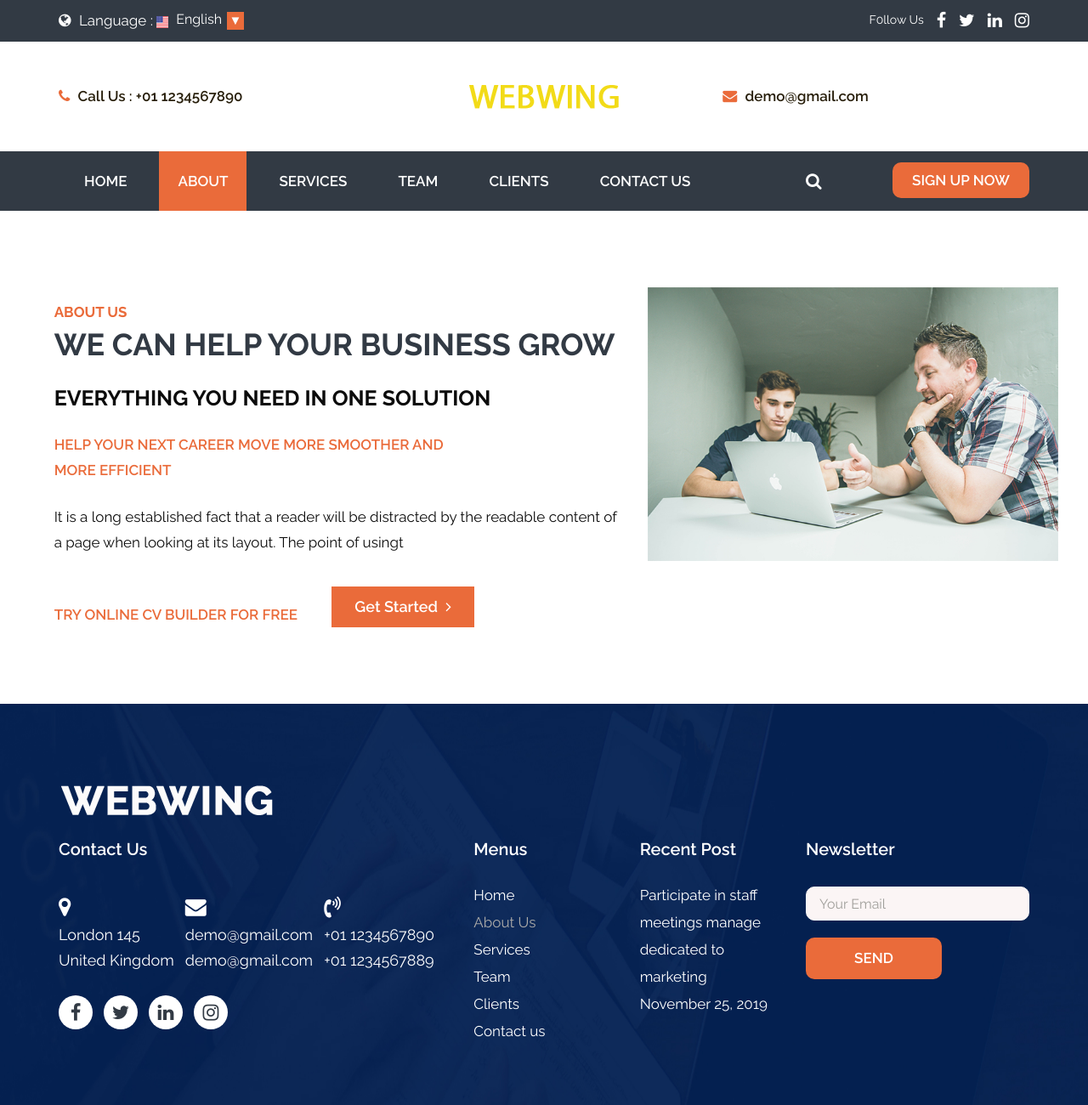
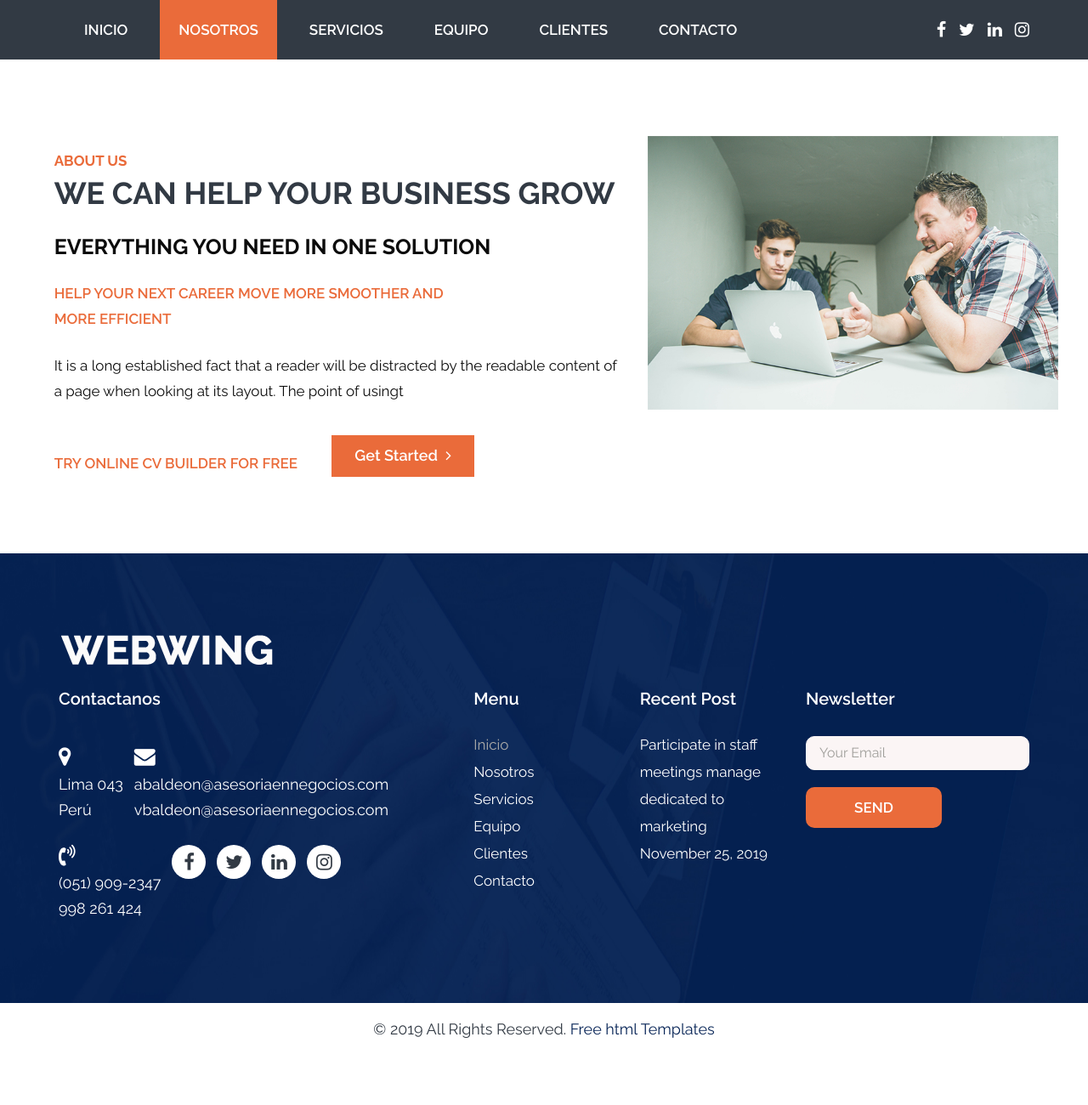
Before and after one commit to luisbeja/webnexos, a plain HTML site: page about.html in a window 1280 px wide. Shown: the top 1300 px of the page at 85% size. After the commit the page ends 1242 px from the top, so only its background shows below. Drawn offline with nearby package versions, Linux system fonts and the light colour scheme.

Commit message:
Add files via upload

```diff
--- a/about.html
+++ b/about.html
@@ -8,7 +8,7 @@
       <meta name="viewport" content="width=device-width, initial-scale=1">
       <meta name="viewport" content="initial-scale=1, maximum-scale=1">
       <!-- site metas -->
-      <title>webwing</title>
+      <title>Nexos</title>
       <meta name="keywords" content="">
       <meta name="description" content="">
       <meta name="author" content="">
@@ -41,61 +41,7 @@
       <header>
          <!-- header inner -->
          <div class="header">
-            <div class="header_to d_none">
-               <div class="container">
-                  <div class="row">
-                     <div class="col-md-6 col-sm-6">
-                        <ul class="lan">
-                           <li><i class="fa fa-globe" aria-hidden="true"></i> Language : <img src="images/fleg.png" alt="#"/></li>
-                        </ul>
-                        <form action="#" >
-                           <div class="select-box">
-                              <label for="select-box1" class="label select-box1"><span class="label-desc">English</span> </label>
-                              <select id="select-box1" class="select">
-                                 <option value="Choice 1">English</option>
-                                 <option value="Choice 1">Falkla</option>
-                                 <option value="Choice 2">Germa</option>
-                                 <option value="Choice 3">Neverl</option>
-                              </select>
-                           </div>
-                        </form>
-                     </div>
-                     <div class="col-md-6 col-sm-6 ">
-                        <ul class="social_icon1">
-                           <li> F0llow Us
-                           </li>
-                           <li> <a href="#"><i class="fa fa-facebook" aria-hidden="true"></i>
-                              </a>
-                           </li>
-                           <li> <a href="#"><i class="fa fa-twitter"></i></a></li>
-                           <li> <a href="#"> <i class="fa fa-linkedin" aria-hidden="true"></i></a></li>
-                           <li> <a href="#"><i class="fa fa-instagram" aria-hidden="true"></i>
-                              </a>
-                           </li>
-                        </ul>
-                     </div>
-                  </div>
-               </div>
-            </div>
-            <div class="header_midil">
-               <div class="container">
-                  <div class="row d_flex">
-                     <div class="col-md-4 col-sm-4 d_none">
-                        <ul class="conta_icon">
-                           <li><a href="#"><i class="fa fa-phone" aria-hidden="true"></i> Call Us : +01 1234567890</a> </li>
-                        </ul>
-                     </div>
-                     <div class="col-md-4 col-sm-4 " >
-                        <a class="logo" href="#"><img src="images/logo.png" alt="#"/></a>
-                     </div>
-                     <div class="col-md-4 col-sm-4 d_none">
-                        <ul class="conta_icon ">
-                           <li><a href="#"><i class="fa fa-envelope" aria-hidden="true"></i> demo@gmail.com</a> </li>
-                        </ul>
-                     </div>
-                  </div>
-               </div>
-            </div>
+
             <div class="header_bo">
                <div class="container">
                   <div class="row">
@@ -107,32 +53,38 @@
                            <div class="collapse navbar-collapse" id="navbarsExample04">
                               <ul class="navbar-nav mr-auto">
                                  <li class="nav-item ">
-                                    <a class="nav-link" href="index.html"> Home  </a>
+                                    <a class="nav-link" href="index.html"> Inicio  </a>
                                  </li>
                                  <li class="nav-item active">
-                                    <a class="nav-link" href="about.html">about</a>
+                                    <a class="nav-link" href="about.html">Nosotros</a>
                                  </li>
                                  <li class="nav-item">
-                                    <a class="nav-link" href="service.html">services</a>
+                                    <a class="nav-link" href="service.html">servicios</a>
                                  </li>
                                  <li class="nav-item">
-                                    <a class="nav-link" href="team.html">team </a>
+                                    <a class="nav-link" href="team.html">equipo </a>
                                  </li>
                                  <li class="nav-item">
-                                    <a class="nav-link" href="client.html">Clients</a>
+                                    <a class="nav-link" href="client.html">clientes</a>
                                  </li>
                                  <li class="nav-item">
-                                    <a class="nav-link" href="contact.html"> contact us </a>
+                                    <a class="nav-link" href="contact.html"> contacto </a>
                                  </li>
                               </ul>
                            </div>
                         </nav>
                      </div>
-                     <div class="col-md-3 col-sm-5 d_none">
-                        <ul class="sign">
-                           <li><a href="#"><i class="fa fa-search" aria-hidden="true"></i></a></li>
-                           <li><a class="sign_btn" href="#">sign up now</a></li>
-                        </ul>
+                     <div class="col-md-3 col-sm-10 d_none">
+                           <ul class="social_icon1 sign">
+                              <li> <a href="#"><i class="fa fa-facebook" aria-hidden="true"></i>
+                                 </a>
+                              </li>
+                              <li> <a href="#"><i class="fa fa-twitter"></i></a></li>
+                              <li> <a href="#"> <i class="fa fa-linkedin" aria-hidden="true"></i></a></li>
+                              <li> <a href="#"><i class="fa fa-instagram" aria-hidden="true"></i>
+                                 </a>
+                              </li>
+                           </ul>
                      </div>
                   </div>
                </div>
@@ -169,47 +121,47 @@
       <!-- about section -->
 
       <!--  footer -->
-      <footer >
+      <footer>
          <div class="footer">
             <div class="container">
                <div class="row">
                   <div class="col-md-12">
-                     <a class="logo2" href="#"><img src="images/loogo2.png" alt="#"/></a>
+                     <a class="logo2" href="#"><img src="images/loogo2.png" alt="#" /></a>
                   </div>
                   <div class="col-lg-5 col-md-6 col-sm-6">
-                     <h3>Contact Us</h3>
+                     <h3>Contactanos</h3>
                      <ul class="location_icon">
-                        <li><a href="#"><i class="fa fa-map-marker" aria-hidden="true"></i></a> London 145
-                           <br> United Kingdom
+                        <li><a href="#"><i class="fa fa-map-marker" aria-hidden="true"></i></a> Lima 043
+                           <br> Perú
                         </li>
-                        <li><a href="#"><i class="fa fa-envelope" aria-hidden="true"></i></a>demo@gmail.com<br> demo@gmail.com</li>
-                        <li><a href="#"><i class="fa fa-volume-control-phone" aria-hidden="true"></i></a>+01 1234567890<br>+01 1234567889</li>
+                        <li><a href="#"><i class="fa fa-envelope" aria-hidden="true"></i></a>abaldeon@asesoriaennegocios.com<br> vbaldeon@asesoriaennegocios.com</li>
+                        <li><a href="#"><i class="fa fa-volume-control-phone" aria-hidden="true"></i></a>(051) 909-2347<br>998 261 424</li>
                      </ul>
                      <ul class="social_icon">
                         <li> <a href="#"><i class="fa fa-facebook-f"></i></a></li>
                         <li> <a href="#"><i class="fa fa-twitter"></i></a></li>
-                        <li> <a href="#">   <i class="fa fa-linkedin" aria-hidden="true"></i></a></li>
+                        <li> <a href="#"> <i class="fa fa-linkedin" aria-hidden="true"></i></a></li>
                         <li> <a href="#"><i class="fa fa-instagram"></i></a></li>
                      </ul>
                   </div>
                   <div class="col-lg-2 col-md-6 col-sm-6">
-                     <h3>Menus</h3>
+                     <h3>Menu</h3>
                      <ul class="link_icon">
-                        <li > <a href="index.html"> Home</a></li>
-                        <li class="active">
+                        <li class="active"> <a href="index.html"> Inicio</a></li>
+                        <li>
                            <a href="about.html">
-                              </i>About Us
+                              </i>Nosotros
                         </li>
-                        <li> <a href="service.html"> </i>Services</a></li>
-                         <li> <a href="team.html"></i>Team</a></li>
-                        <li> <a href="client.html"></i>Clients</a></li>
-                        <li> <a href="contact.html"></i>Contact us</a></li>
+                        <li> <a href="service.html"> </i>Servicios</a></li>
+                        <li> <a href="team.html"></i>Equipo</a></li>
+                        <li> <a href="client.html"></i>Clientes</a></li>
+                        <li> <a href="contact.html"></i>Contacto</a></li>
                      </ul>
                   </div>
                   <div class="col-lg-2 col-md-6 col-sm-6">
                      <h3>Recent Post</h3>
                      <ul class="link_icon">
-                        <li > <a href="#"> Participate in staff </a></li>
+                        <li> <a href="#"> Participate in staff </a></li>
                         <li>
                            <a href="#">
                               meetings manage
@@ -238,7 +190,7 @@
                <div class="container">
                   <div class="row">
                      <div class="col-md-12">
-                        <p>© 2019 All Rights Reserved.<a href="https://html.design/"> Free  html Templates</a></p>
+                        <p>© 2019 All Rights Reserved.<a href="https://html.design/"> Free html Templates</a></p>
                      </div>
                   </div>
                </div>
```
Also changed, not shown: client.html (+40 -88 lines).
